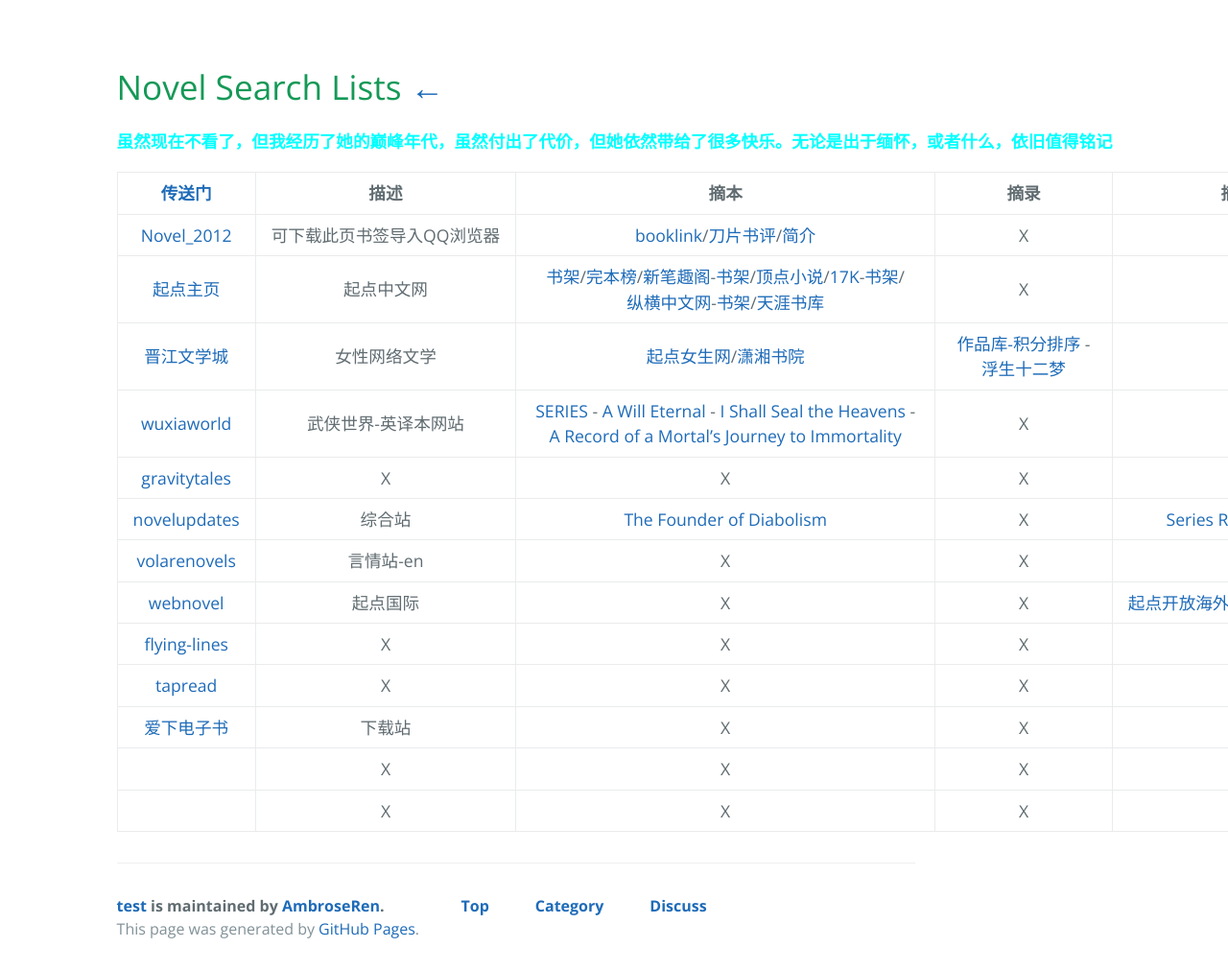
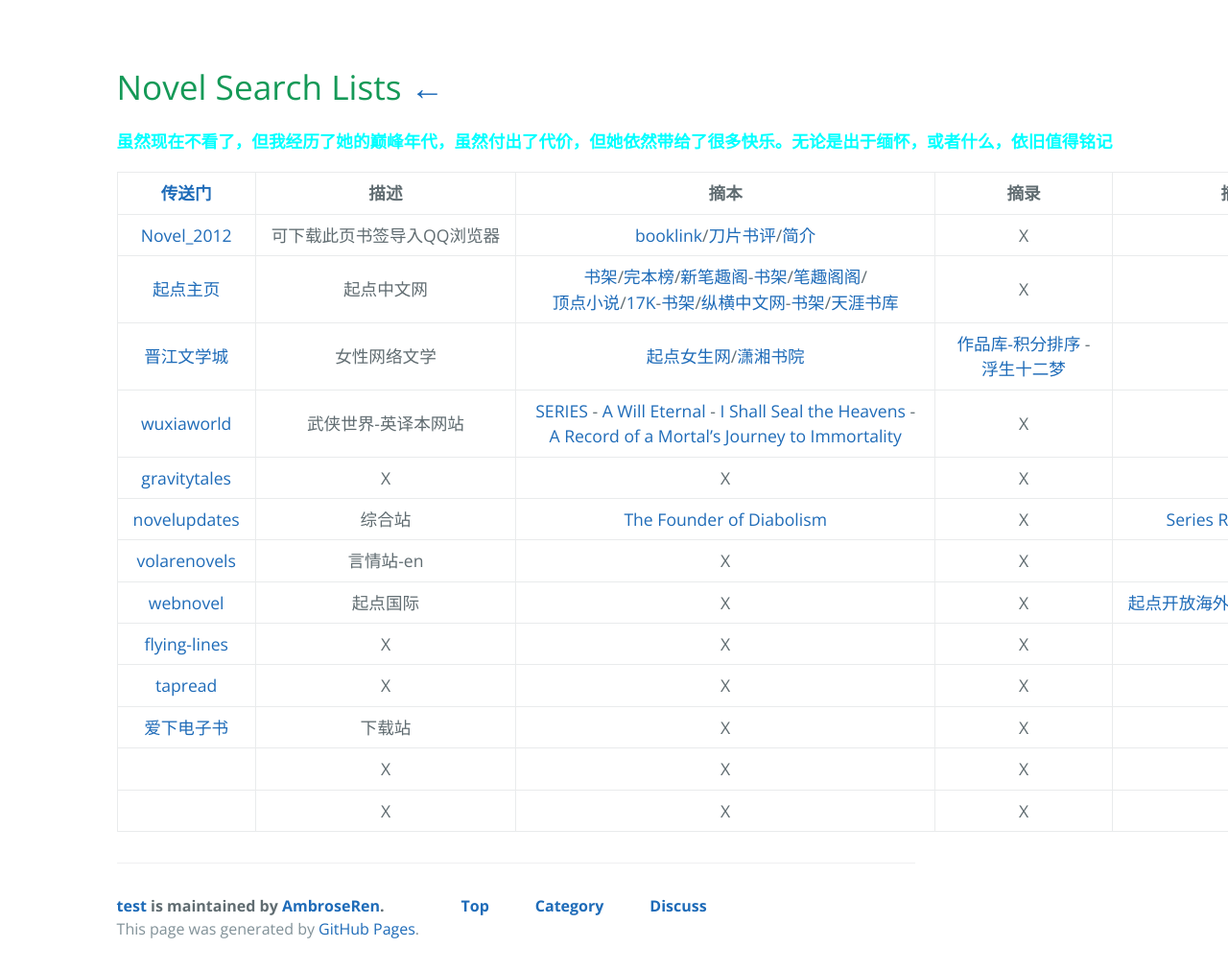
Before and after one commit to AmbroseRen/test, a Jekyll site: the page built from Library/Novel.md, in a window 1280 px wide. Shown: the whole page at 96% size. Built offline with Jekyll 4.4.1, drawn with Linux system fonts in a browser that asks for light colours; our own code applies the rules of GitHub Pages for plain Markdown files; the repository's description, which GitHub fills in, is left out.

Commit message:
Update Novel.md

```diff
--- a/Library/Novel.md
+++ b/Library/Novel.md
@@ -9,7 +9,7 @@
 | [传送门](../navigation.md) | 描述 | 摘本 | 摘录 | 摘引 |
 |:---:|:---:|:---:|:---:|:---:|
 | [Novel_2012](Novel/Q_bookmarks_2021_5_22.html) | 可下载此页书签导入QQ浏览器 | [booklink](https://booklink.me/)/[刀片书评](http://www.daopianxiaoshuo.com/#/recom)/[简介](https://w2solo.com/topics/2972) | X | X |
-| [起点主页](https://www.qidian.com/search) | 起点中文网 | [书架](https://my.qidian.com/bookcase/)/[完本榜](https://www.qidian.com/finish/)/[新笔趣阁](https://www.xbiquge.la/xiaoshuodaquan/)-[书架](https://www.xbiquge.la/modules/article/bookcase.php)/[顶点小说](https://www.booktxt.net/xiaoshuodaquan/)/[17K](https://search.17k.com/search.xhtml?c.q=)-[书架](https://user.17k.com/www/bookshelf/)/[纵横中文网](http://search.zongheng.com/s?keyword=%E7%89%B9%E6%88%98%E4%B9%8B%E7%8E%8B)-[书架](http://home.zongheng.com/bookshelf)/[天涯书库](https://www.tianyabook.com/) | X | X |
+| [起点主页](https://www.qidian.com/search) | 起点中文网 | [书架](https://my.qidian.com/bookcase/)/[完本榜](https://www.qidian.com/finish/)/[新笔趣阁](https://www.xbiquge.la/xiaoshuodaquan/)-[书架](https://www.xbiquge.la/modules/article/bookcase.php)/[笔趣阁阁](https://www.biqugg.com/)/[顶点小说](https://www.booktxt.net/xiaoshuodaquan/)/[17K](https://search.17k.com/search.xhtml?c.q=)-[书架](https://user.17k.com/www/bookshelf/)/[纵横中文网](http://search.zongheng.com/s?keyword=%E7%89%B9%E6%88%98%E4%B9%8B%E7%8E%8B)-[书架](http://home.zongheng.com/bookshelf)/[天涯书库](https://www.tianyabook.com/) | X | X |
 | [晋江文学城](http://www.jjwxc.net/) | 女性网络文学 | [起点女生网](https://www.qdmm.com/)/[潇湘书院](https://www.xxsy.net/) | [作品库-积分排序](http://www.jjwxc.net/bookbase_slave.php?orderstr=2) - [浮生十二梦](http://www.jjwxc.net/onebook.php?novelid=1267798) | X |
 | [wuxiaworld](https://www.wuxiaworld.com/) | 武侠世界-英译本网站 | [SERIES](https://www.wuxiaworld.com/novels) - [A Will Eternal](https://www.wuxiaworld.com/novel/a-will-eternal) - [I Shall Seal the Heavens](https://www.wuxiaworld.com/novel/i-shall-seal-the-heavens) - [A Record of a Mortal’s Journey to Immortality](https://www.wuxiaworld.com/novel/rmji) | X | X |
 | [gravitytales](https://www.gravitytales.cc/) | X | X | X | X |
```
